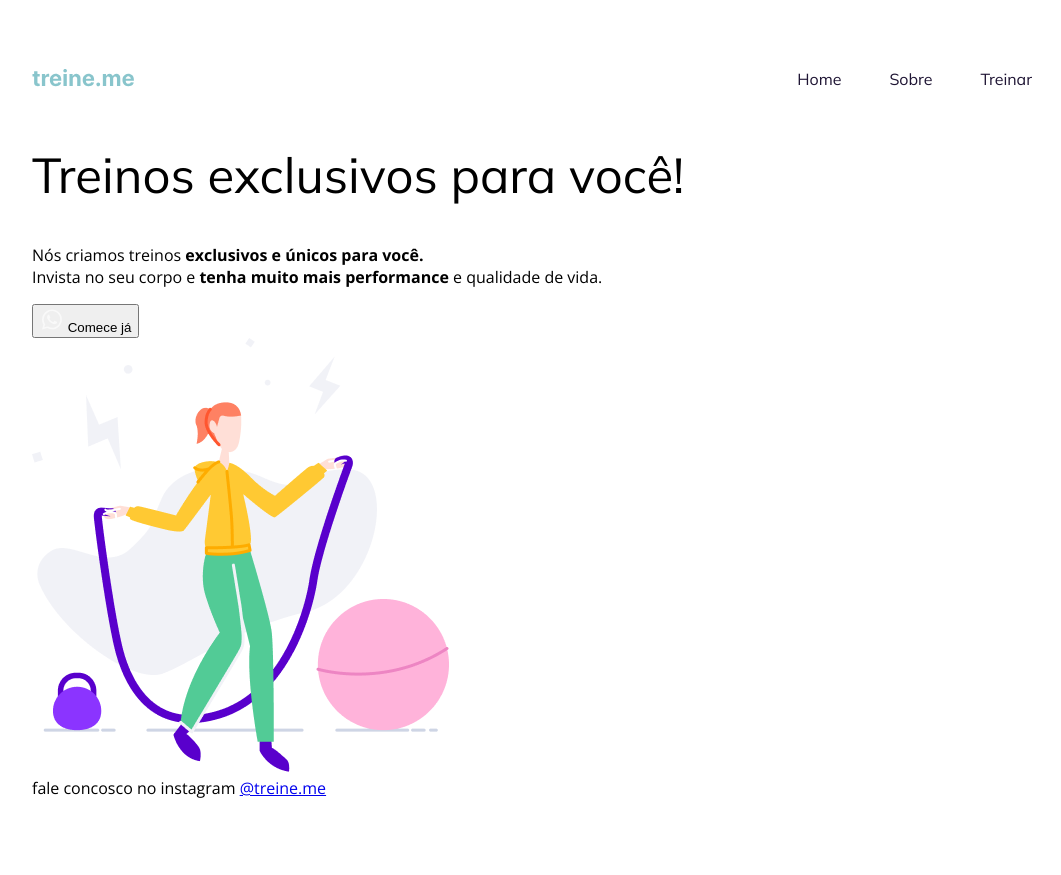
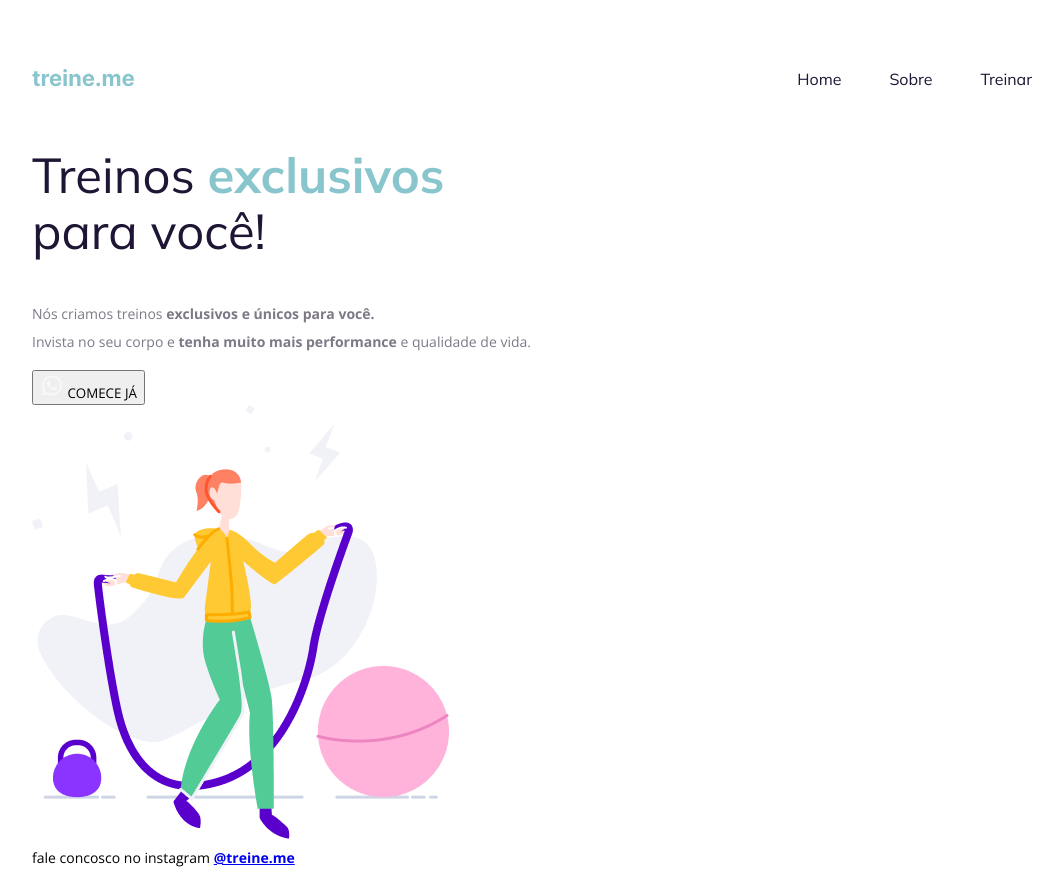
Before and after one commit to eudanielsilveira/treine.me, a plain HTML site: page index.html in a window 1280 px wide. Shown: the top 875 px of the page, without its empty margins (108-1169 px from the left). Drawn offline with nearby package versions, Linux system fonts and the light colour scheme.

Commit message:
adjusting fonts

```diff
--- a/index.html
+++ b/index.html
@@ -32,7 +32,7 @@
     <main>
       <section>
         <h1>
-          Treinos exclusivos
+          Treinos <span>exclusivos</span>
           para você!
         </h1>
 
--- a/style.css
+++ b/style.css
@@ -28,7 +28,7 @@ ul li a {
   text-decoration: none;
   color: #1F1534;
 }
-/* Pseudo classes */
+/* Pseudo class */
 ul li a:hover {
   font-weight: bold;
 }
@@ -40,5 +40,32 @@ h1, ul {
 h1 {
   font-size: 49px;
   line-height: 56px;
-  font-weight: 400;
+  color: #1F1534;
+
+  font-weight: normal;
+  width: 490px;
 }
+
+h1 span {
+  color: #89c5cc;
+  font-weight: bold;
+}
+
+p {
+  font-size: 14px;
+  line-height: 28px;
+  color: #7d7987;
+}
+
+button {
+  text-transform: uppercase;
+  font-family: 'Open Sans', sans-serif;
+}
+
+footer {
+  font-size: 14px;
+  line-height: 28px;
+}
+footer a {
+  font-weight: bold;
+}
```
